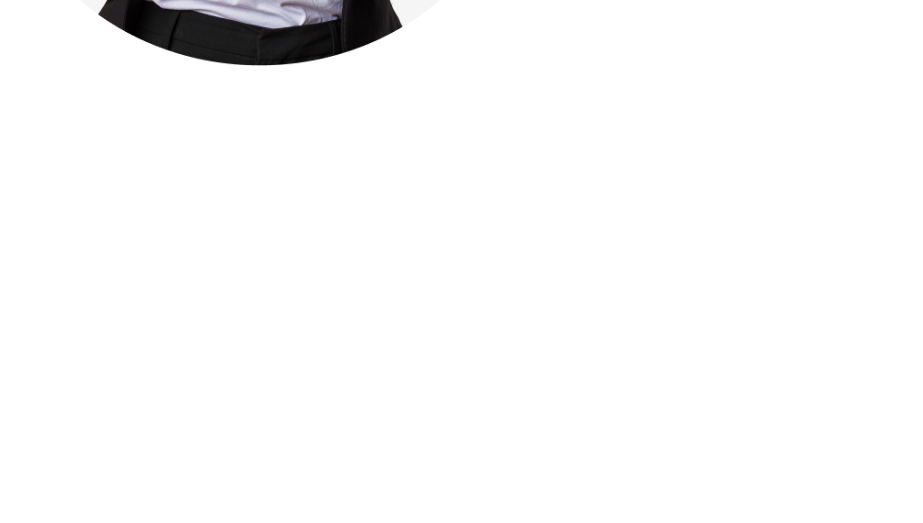
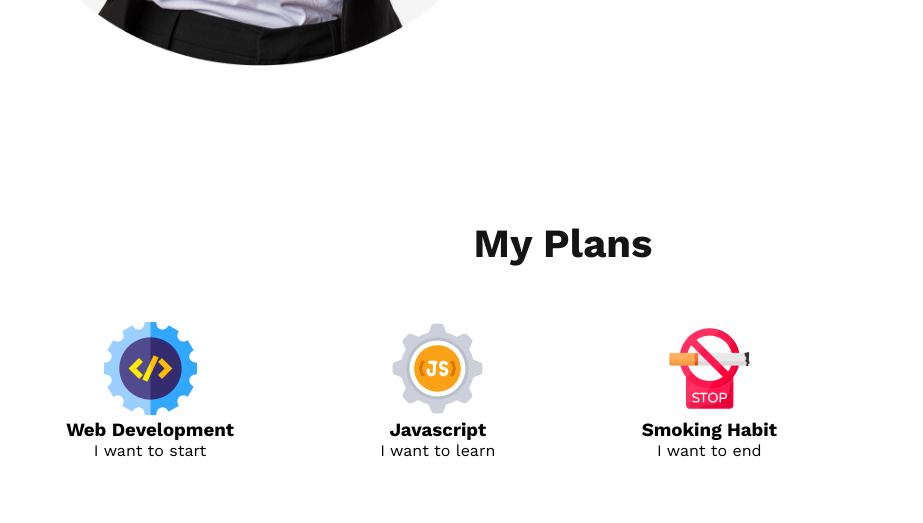
Before and after one commit to jps27CSE/New_Year_New_Me, a plain HTML site: page index.html in a window 1280 px wide. Shown: the part 1559-2082 px from the top of the page, without its empty margins (357-1280 px from the left). Drawn offline with nearby package versions, Linux system fonts and the light colour scheme.

Commit message:
plans section

```diff
--- a/index.html
+++ b/index.html
@@ -53,6 +53,32 @@
           </ul>
         </div>
       </section>
+
+      <section class="plans">
+        <h3 class="plans_heading_main">My Plans</h3>
+        <div class="stacks_container">
+          <div class="stack">
+            <img class="plan_img" src="images/icons/web.png" alt="" />
+            <h3 class="plans_heading">Web Development</h3>
+            <p class="plans_info">I want to start</p>
+          </div>
+          <div class="stack">
+            <img class="plan_img" src="images/icons/js.png" alt="" />
+            <h3 class="plans_heading">Javascript</h3>
+            <p class="plans_info">I want to learn</p>
+          </div>
+          <div class="stack">
+            <img class="plan_img" src="images/icons/smoke.png" alt="" />
+            <h3 class="plans_heading">Smoking Habit</h3>
+            <p class="plans_info">I want to end</p>
+          </div>
+          <div class="stack">
+            <img class="plan_img" src="images/icons/ecom.png" alt="" />
+            <h3 class="plans_heading">ecommerce</h3>
+            <p class="plans_info">I want to develop</p>
+          </div>
+        </div>
+      </section>
     </main>
     <footer></footer>
   </body>
--- a/styles/style.css
+++ b/styles/style.css
@@ -78,7 +78,6 @@ body {
   margin-top: 230px;
   padding-left: 136px;
   width: 1600px;
-  height: 3229px;
 }
 
 .main_section_title {
@@ -106,3 +105,28 @@ body {
   line-height: 26px;
   margin-left: 20px;
 }
+
+/* plans sectin */
+
+.plans {
+  margin-top: 150px;
+  width: 1140px;
+  height: 300px;
+  padding-left: 350px;
+}
+
+.plans_heading_main {
+  text-align: center;
+  color: var(--dark-01, #151414);
+  font-size: 40px;
+}
+
+.stacks_container {
+  display: flex;
+  justify-content: space-around;
+}
+
+.stack {
+  margin-top: 55px;
+  text-align: center;
+}
```
